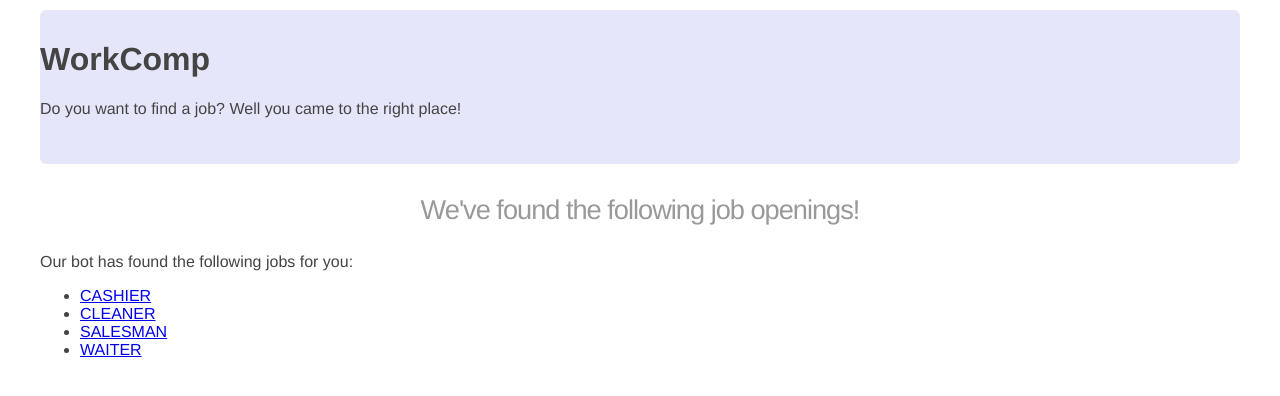
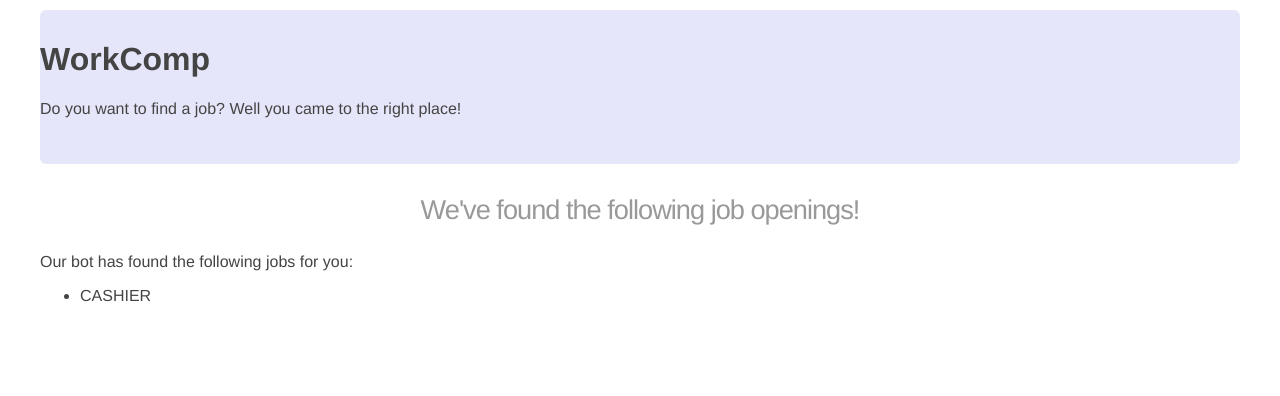
Before and after one commit to TheJess54321/Team-C, a Flask app: page / in a window 1280 px wide. Shown: the part 35-431 px from the top of the page. Run offline with Flask 2, Linux system fonts and the light colour scheme.

Commit message:
please mauuu

```diff
--- a/app.py
+++ b/app.py
@@ -13,10 +13,6 @@ def home():
 def about():
     return render_template('about.html')
 
-@app.route('/home1/')
-def home1():
-    return render_template('home1.html')
-
 
 if __name__ == '__main__':
     app.run(threaded=True, host='0.0.0.0', port=port)
--- a/templates/home.html
+++ b/templates/home.html
@@ -12,10 +12,7 @@
      <h3>We've found the following job openings!</h3>
      <p>Our bot has found the following jobs for you:</p>
      <ul>
-      <li><a href="{{ url_for('home1') }}">CASHIER</a></li>
-      <li><a href="{{ url_for('home2') }}">CLEANER</a></li>
-      <li><a href="{{ url_for('home3') }}">SALESMAN</a></li>
-      <li><a href="{{ url_for('home3') }}">WAITER</a></li>
+      <li>CASHIER</li>
     </ul>
    </div>
  {% endblock %}
```
